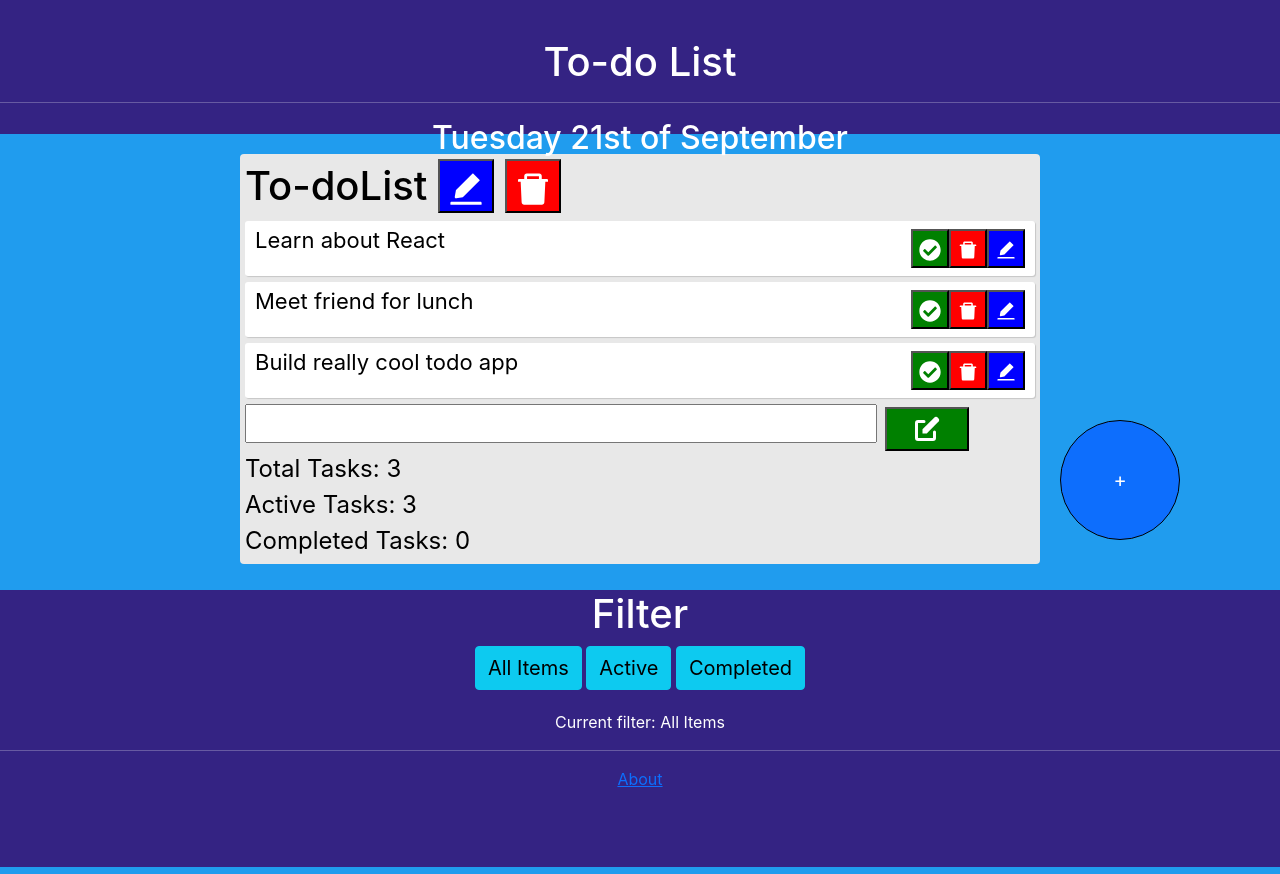
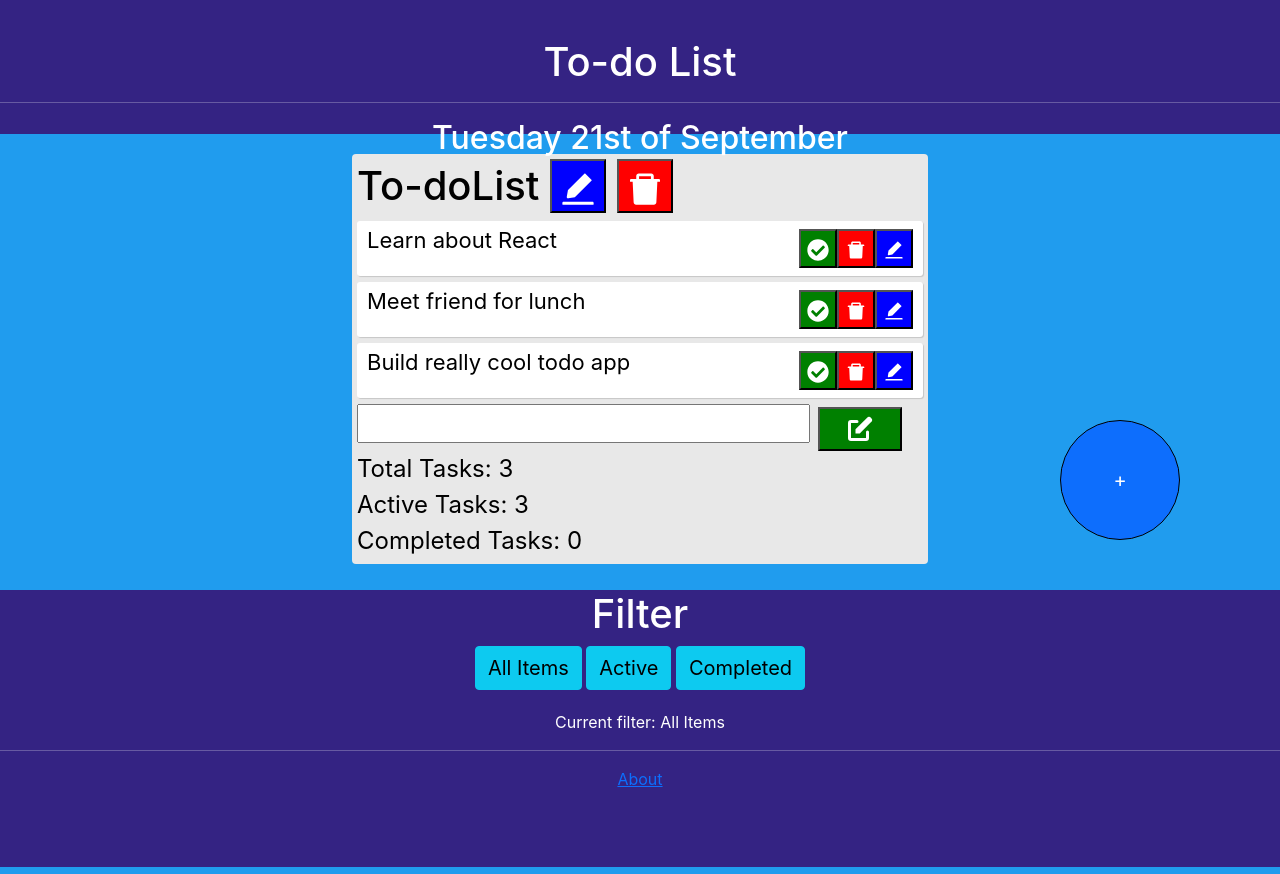
Before and after one commit to tanmichael1/To-Do-List, a React (Create React App) app: page / in a window 1280 px wide. Built offline with nearby package versions, Linux system fonts and the light colour scheme.

Commit message:
Make design more mobile friendly

```diff
--- a/src/App.css
+++ b/src/App.css
@@ -122,7 +122,7 @@ body {
   }
 
   .todo-list {
-    max-width: 250px;
+    max-width: 80%;
     font-size: 10px;
   }
 
@@ -210,14 +210,14 @@ body {
 /*Small devices (landscape phones, 576px and up) */
 @media (min-width: 576px) {
   .todo-list {
-    max-width: 500px;
+    max-width: 80%;
   }
 }
 
 /* Medium devices (tablets, 768px and up)*/
 @media (min-width: 768px) {
   .todo-list {
-    max-width: 600px;
+    max-width: 80%;
   }
 
   .header {
@@ -236,7 +236,7 @@ body {
   }
 
   .todo-list {
-    max-width: 800px;
+    max-width: 70%;
   }
 
   .tabButton {
@@ -273,3 +273,10 @@ body {
     font-size: 40px;
   }
 }
+
+/* desktop styles */
+@media screen and (min-width: 1200px) {
+  .todo-list {
+    max-width: 45%;
+  }
+}
```
